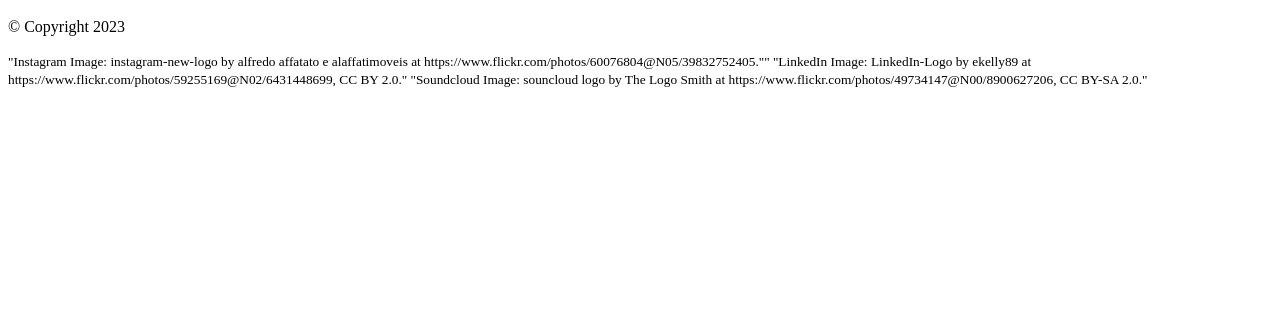
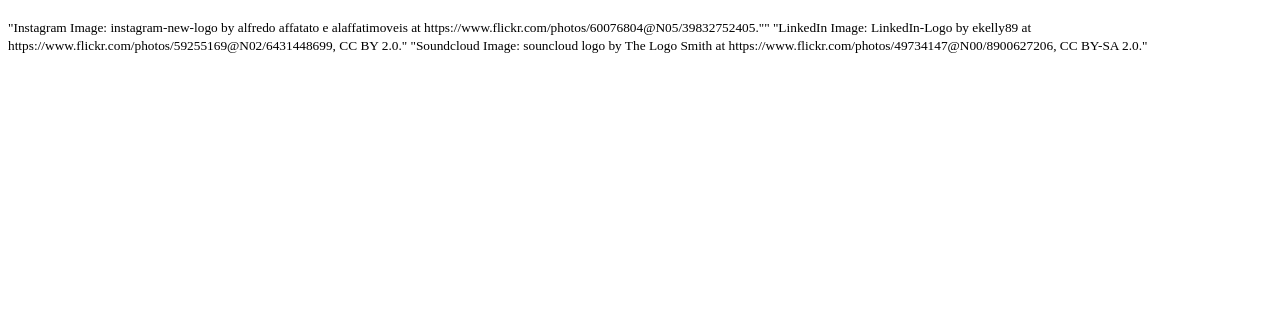
Before and after one commit to rianfevans/lis351-rianfevans.github.io, a plain HTML site: page index.html in a window 1280 px wide. Shown: the part 471-800 px from the top of the page. Drawn offline with Linux system fonts and the light colour scheme.

Commit message:
Update index.html

```diff
--- a/index.html
+++ b/index.html
@@ -36,7 +36,7 @@
 
 
 
-			<p>&copy; Copyright 2023</p>
+			<p &copy; Copyright 2023</p>
 
 			<small>"Instagram Image: instagram-new-logo by alfredo affatato e alaffatimoveis at https://www.flickr.com/photos/60076804@N05/39832752405.""  "LinkedIn Image: LinkedIn-Logo by ekelly89 at https://www.flickr.com/photos/59255169@N02/6431448699, CC BY 2.0."  "Soundcloud Image: souncloud logo by The Logo Smith at https://www.flickr.com/photos/49734147@N00/8900627206, CC BY-SA 2.0."</small>
 
```
